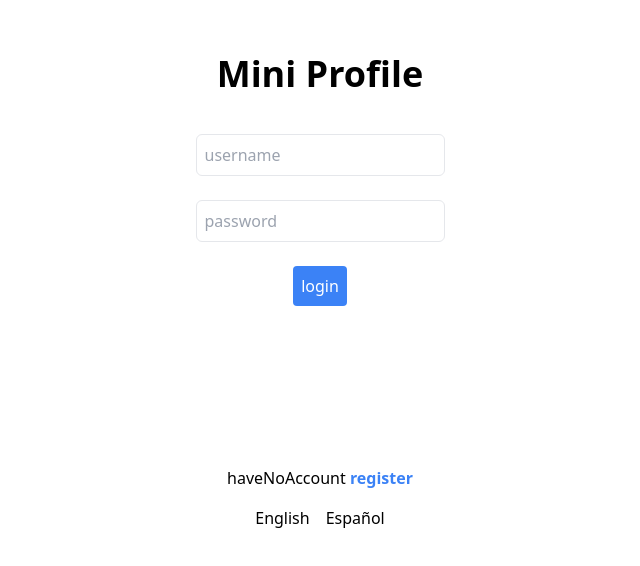
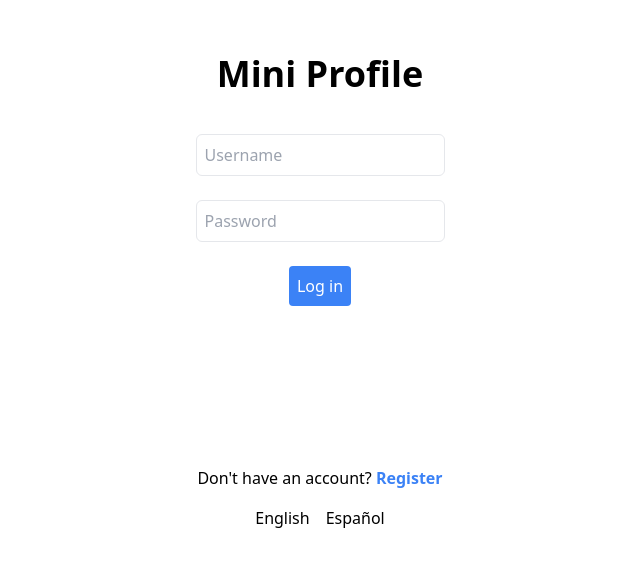
Before and after one commit to JaoShiGitHub/login-testing, a React (Create React App) app in the folder frontend/: page / in a window 1280 px wide. Shown: the part 108-674 px from the top of the page, without its empty margins (320-960 px from the left). Built offline with nearby package versions, Linux system fonts and the light colour scheme.

Commit message:
Modified language display

```diff
--- a/frontend/src/pages/LoginPage.jsx
+++ b/frontend/src/pages/LoginPage.jsx
@@ -1,7 +1,7 @@
 import { useState } from "react";
 import { useAuth } from "../contexts/authentication";
 import { useNavigate } from "react-router-dom";
-import { useTranslation } from "react-i18next";
+import { useTranslation, Trans } from "react-i18next";
 import LangButtons from "./LangButtons";
 
 function LoginPage() {
@@ -41,7 +41,9 @@ function LoginPage() {
               id="username"
               className={input_style}
               name="username"
-              placeholder={t("username")}
+              placeholder={
+                t("username").charAt(0).toUpperCase() + t("username").slice(1)
+              }
               value={identifier}
               onChange={(e) => setIdentifier(e.target.value)}
               required
@@ -55,7 +57,9 @@ function LoginPage() {
               id="password"
               className={input_style}
               name="password"
-              placeholder={t("password")}
+              placeholder={
+                t("password").charAt(0).toUpperCase() + t("password").slice(1)
+              }
               value={password}
               onChange={(e) => setPassword(e.target.value)}
               required
@@ -66,17 +70,17 @@ function LoginPage() {
           <div className="text-red-500 mb-4">{errorMessage}</div>
         )}
         <button type="submit" className="bg-blue-500 text-white p-2 rounded">
-          {t("login")}
+          <Trans i18nKey="login">Log in</Trans>
         </button>
       </form>
 
       <p>
-        {t("haveNoAccount")}{" "}
+        <Trans i18nKey="haveNoAccount">Don't have an account?</Trans>{" "}
         <button
           className="mt-40 mb-4 font-bold text-blue-500"
           onClick={() => navigate("/register")}
         >
-          {t("register")}
+          <Trans i18nKey="register">Register</Trans>
         </button>
       </p>
       <LangButtons />
--- a/frontend/src/pages/Profile.jsx
+++ b/frontend/src/pages/Profile.jsx
@@ -38,18 +38,27 @@ function Profile() {
         <LangButtons />
       </div>
       <h1 className="font-bold text-4xl mb-10 mt-20">
-        {t("welcome")} {userData?.username} {":)"}
+        <Trans i18nKey="welcome">Welcome</Trans> {userData?.username} {":)"}
       </h1>
       <div className="w-[200px] h-[200px] bg-pink-200"></div>
       <section className={`${items_center} gap-y-2 mt-8 mb-20`}>
         <p>
-          <b>{t("username")}</b>: {userData?.username}
+          <b>
+            <Trans i18nKey="username">Username</Trans>
+          </b>
+          : {userData?.username}
         </p>
         <p>
-          <b>{t("email")}</b>: {userData?.email}
+          <b>
+            <Trans i18nKey="email">Email</Trans>
+          </b>
+          : {userData?.email}
         </p>
         <p>
-          <b>{t("status")}</b>: {userData?.status}
+          <b>
+            <Trans i18nKey="status">Status</Trans>
+          </b>
+          : {userData?.status}
         </p>
       </section>
       <p></p>
@@ -57,7 +66,7 @@ function Profile() {
         className="hover:font-bold hover:text-white hover:bg-gray-950 px-2 border-2 rounded-md"
         onClick={handleLogout}
       >
-        {t("logout")}
+        <Trans i18nKey="logout">Log out</Trans>
       </button>
     </div>
   );
```
